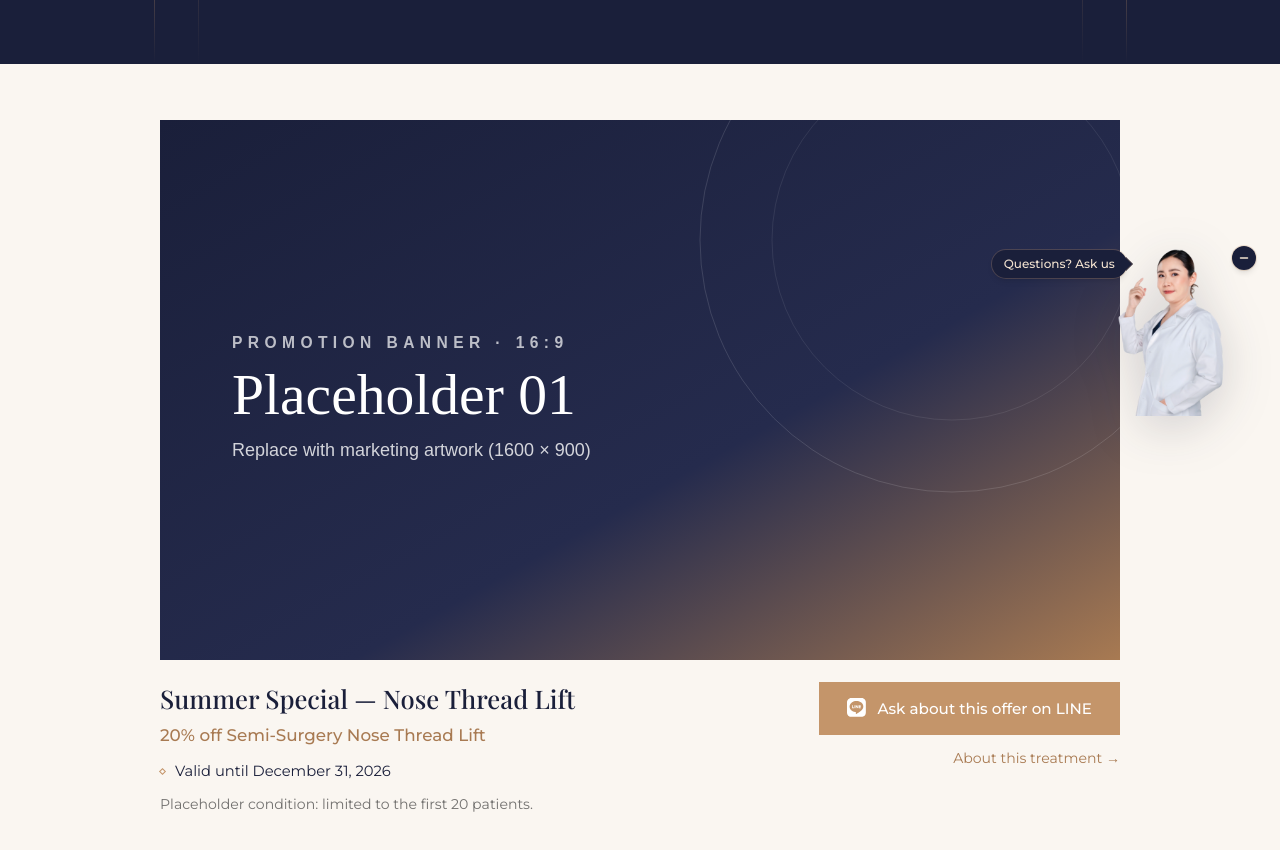
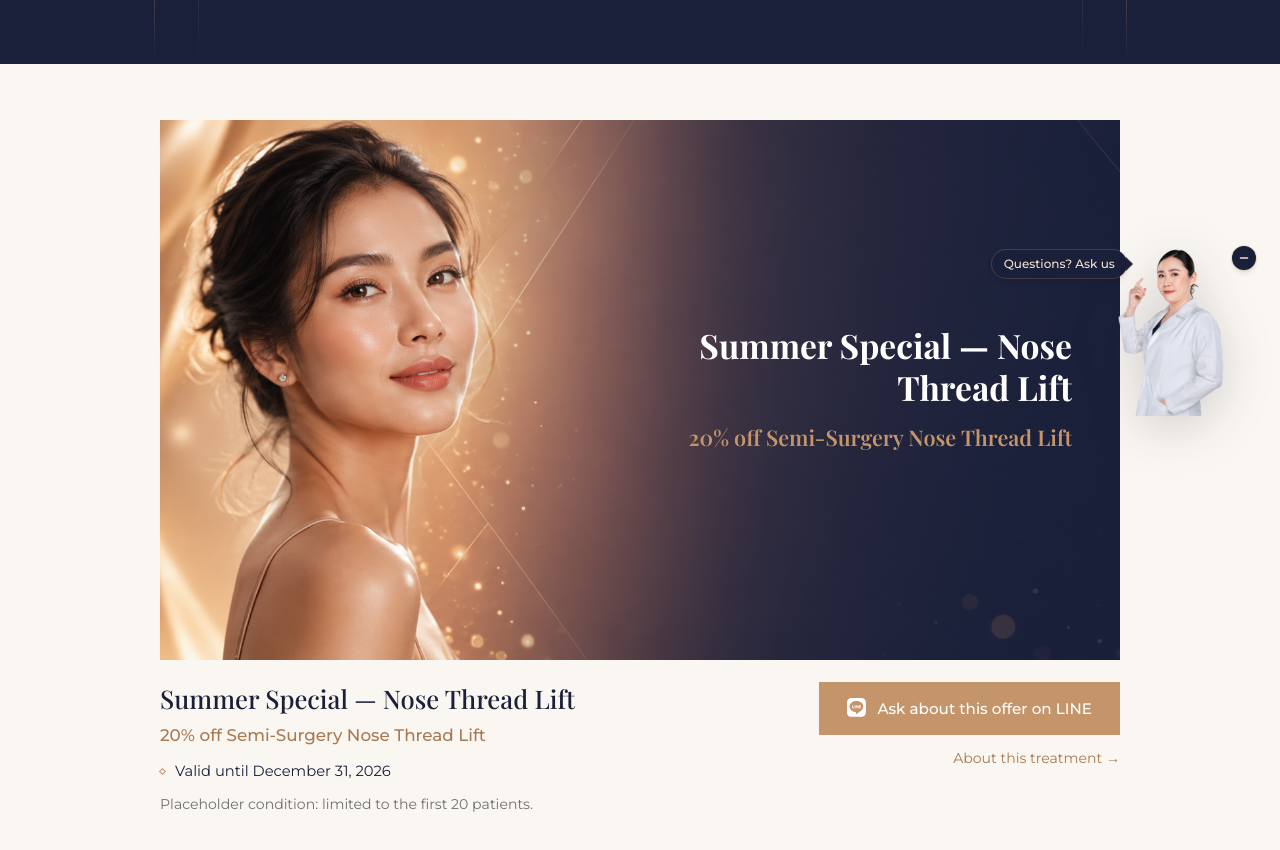
Before and after one commit to papinwit-l/nyc-clinic-revise, a Next.js app: page /en/promotions in a window 1280 px wide. Shown: the part 360-1210 px from the top of the page. Built offline with nearby package versions, Linux system fonts and the light colour scheme; no server answers; a web font is replaced by a local one.

Commit message:
/promotions: show the homepage promo photo with title + offer over it
Co-Authored-By: Claude Opus 5.5 <noreply@anthropic.com>
Claude-Session: https://claude.ai/code/session_018EbPD51sFCZpTkPb6fRwcW

```diff
--- a/src/app/[locale]/promotions/page.tsx
+++ b/src/app/[locale]/promotions/page.tsx
@@ -122,6 +122,11 @@ export default async function PromotionsPage({
                       priority={i === 0}
                       enlargeLabel={p.enlarge}
                       closeLabel={t.common.close}
+                      overlay={
+                        promo.textOverImage
+                          ? { title: promo.title, offer: promo.offer, headFont }
+                          : undefined
+                      }
                     />
 
                     <div className="pt-[22px] grid gap-5 md:grid-cols-[1fr_auto] md:gap-10 md:items-start">
--- a/src/components/promotions/PromoBannerImage.tsx
+++ b/src/components/promotions/PromoBannerImage.tsx
@@ -18,6 +18,9 @@ type Props = {
   priority?: boolean;
   enlargeLabel: string;
   closeLabel: string;
+  /** Set for artwork with no offer baked in: drawn over the right side,
+      matching the homepage PromotionsBanner. */
+  overlay?: { title: string; offer: string; headFont: string };
 };
 
 export default function PromoBannerImage({
@@ -26,6 +29,7 @@ export default function PromoBannerImage({
   priority,
   enlargeLabel,
   closeLabel,
+  overlay,
 }: Props) {
   const [open, setOpen] = useState(false);
 
@@ -42,9 +46,35 @@ export default function PromoBannerImage({
           alt={alt}
           fill
           priority={priority}
-          className="object-cover"
+          className={overlay ? "object-cover object-left" : "object-cover"}
           sizes="(max-width: 1024px) 100vw, 960px"
         />
+        {overlay && (
+          <>
+            <span
+              aria-hidden
+              className="absolute inset-0"
+              style={{
+                background:
+                  "linear-gradient(90deg, transparent 30%, rgba(26,31,58,0.55) 60%, rgba(26,31,58,0.85) 100%)",
+              }}
+            />
+            <span className="absolute inset-y-0 right-0 w-[58%] flex flex-col justify-center items-end text-right px-[5%]">
+              <span
+                className="text-white font-bold leading-tight text-[clamp(1rem,3.4vw,2.1rem)]"
+                style={{ fontFamily: overlay.headFont }}
+              >
+                {overlay.title}
+              </span>
+              <span
+                className="pt-[0.5em] text-[var(--color-accent)] font-semibold text-[clamp(0.8rem,2.2vw,1.35rem)]"
+                style={{ fontFamily: overlay.headFont }}
+              >
+                {overlay.offer}
+              </span>
+            </span>
+          </>
+        )}
       </button>
 
       <Lightbox
--- a/src/data/promotions.ts
+++ b/src/data/promotions.ts
@@ -31,6 +31,7 @@ type RawPromotion = {
   offer_th: string;
   condition_en?: string;
   condition_th?: string;
+  textOverImage?: boolean;
   serviceSlug?: string;
   validFrom: string;
   validUntil: string;
@@ -39,7 +40,10 @@ type RawPromotion = {
 const DATA: RawPromotion[] = [
   {
     slug: "summer-nose-thread-2026",
-    image: "/images/promotions/placeholder-01.svg",
+    // Same mock photo the homepage banner uses. It has no offer in the
+    // artwork, so /promotions draws the text over it (textOverImage).
+    image: "/images/banner/promo-banner.png",
+    textOverImage: true,
     title_en: "Summer Special — Nose Thread Lift",
     title_th: "โปรร้อยไหมจมูก ต้อนรับซัมเมอร์",
     offer_en: "20% off Semi-Surgery Nose Thread Lift",
@@ -96,6 +100,7 @@ function resolve(raw: RawPromotion, locale: string): Promotion {
     offer: th ? raw.offer_th : raw.offer_en,
     condition: th ? raw.condition_th : raw.condition_en,
     serviceSlug: raw.serviceSlug,
+    textOverImage: raw.textOverImage,
     validUntil: raw.validUntil,
   };
 }
--- a/src/types/promotion.ts
+++ b/src/types/promotion.ts
@@ -8,6 +8,9 @@ export type Promotion = {
   /** 16:9 banner artwork — stacked on /promotions. The homepage banner does
       not use it; that section sets the text fields over its own photo. */
   image: string;
+  /** True when `image` is a plain photo with no offer in the artwork — the
+      page then sets title + offer over it, as the homepage banner does. */
+  textOverImage?: boolean;
   /** Optional small print, e.g. "limited to 20 people". */
   condition?: string;
   /** Optional top-level or child service slug — links to /services/[slug]. */
```
